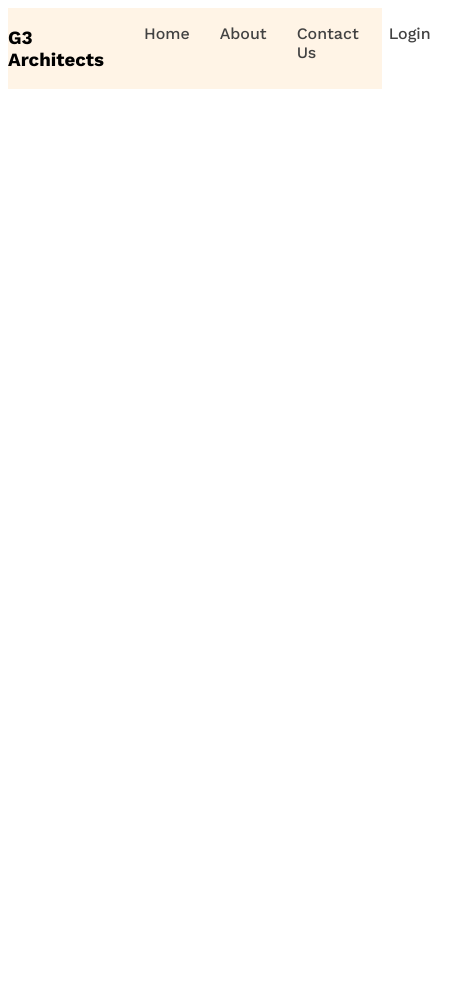
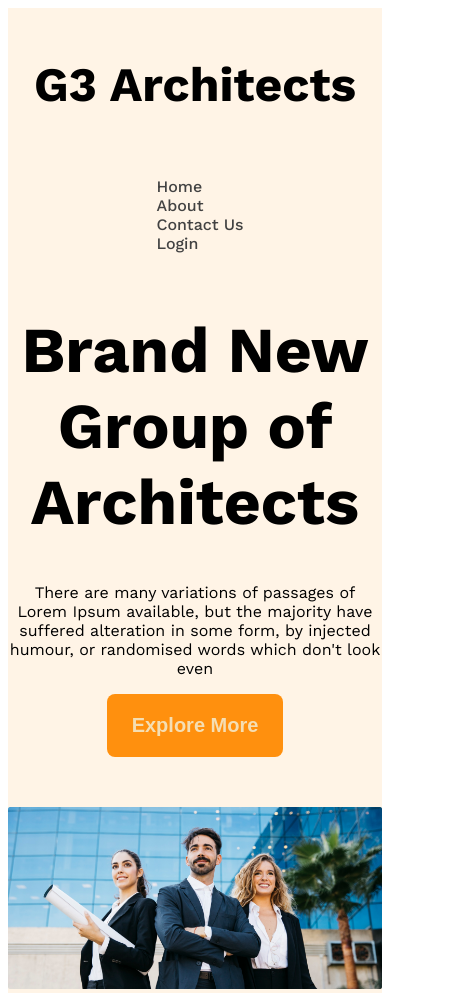
Before and after one commit to mca-programmer/3G-Architects-website, a plain HTML site: page index.html in a window 390 px wide. Shown: the whole page, 461 px wide, since content can reach past the window. Before the commit the page ends 844 px from the top, so only its background shows below. Drawn offline with nearby package versions, Linux system fonts and the light colour scheme.

Commit message:
images fille and banner Media query added commit

```diff
--- a/index.html
+++ b/index.html
@@ -19,6 +19,17 @@
 
       </ul>
     </nav>
+    <div class="banner">
+    <div class="banner-content">
+        <h1 class="banner-title">Brand New
+        Group of Architects
+        </h1>
+        <p class="banner-description">There are many variations of passages of Lorem Ipsum available, but the majority have suffered alteration in some form, by injected humour, or randomised words which don't look even</p>
+        <button class="btn-primary">Explore More</button>
+    </div>
+
+      <img class="banner-image" src="images/banner.png" alt="">
+      </div>
   </header>
 </body>
 </html>
--- a/style.css
+++ b/style.css
@@ -20,11 +20,26 @@
 .bg-light{
   background-color: rgba(255, 144, 14, 0.1);
 }
+.btn-primary{
+  background-color: #FF900E;
+  color: wheat;
+  padding: 20px 25px;
+  font-size: 1.25rem;
+  font-weight: 600;
+  border-radius: 8px;
+  border: none;
+
+}
 /* header styles */
 
 /* navbar related styles */
 .navbar{
   justify-content: space-between;
+  align-items: center;
+}
+.brand{
+  font-weight: 700;
+  font-size: 3rem;
 }
 .nav-item{
  list-style: none;
@@ -33,9 +48,28 @@
 .nav-link{
   text-decoration: none;
   font-weight: 500;
-  color: ;
 }
 .navbar, .banner{
   max-width: 1440px;
   margin: 0 auto;
 }
+/* banner related styles */
+.banner-content{
+  max-width: 850;
+  margin: 0 auto;
+  text-align: center;
+  margin-bottom: 50px;
+}
+.banner-title{
+  font-weight: 700;
+  font-size: 4rem;
+}
+.banner-image{
+  width: 100%;
+}
+/* responsive media query */
+@media screen and (max-width: 576px) {
+  .navbar, .nav-links{
+    flex-direction: column;
+  }
+}
```
Also changed, not shown: images/architect.png (added), images/banner.png (added), images/icons/customers.png (added), images/icons/email.png (added), images/icons/projects.png (added), images/icons/ribon.png (added), images/sponsors/amazon.png (added), images/sponsors/figma.png (added), images/sponsors/google.png (added), images/sponsors/spotify.png (added), images/sponsors/telerama.png (added), images/team1.png (added), images/team2.png (added), images/team3.png (added), 1 more files.
